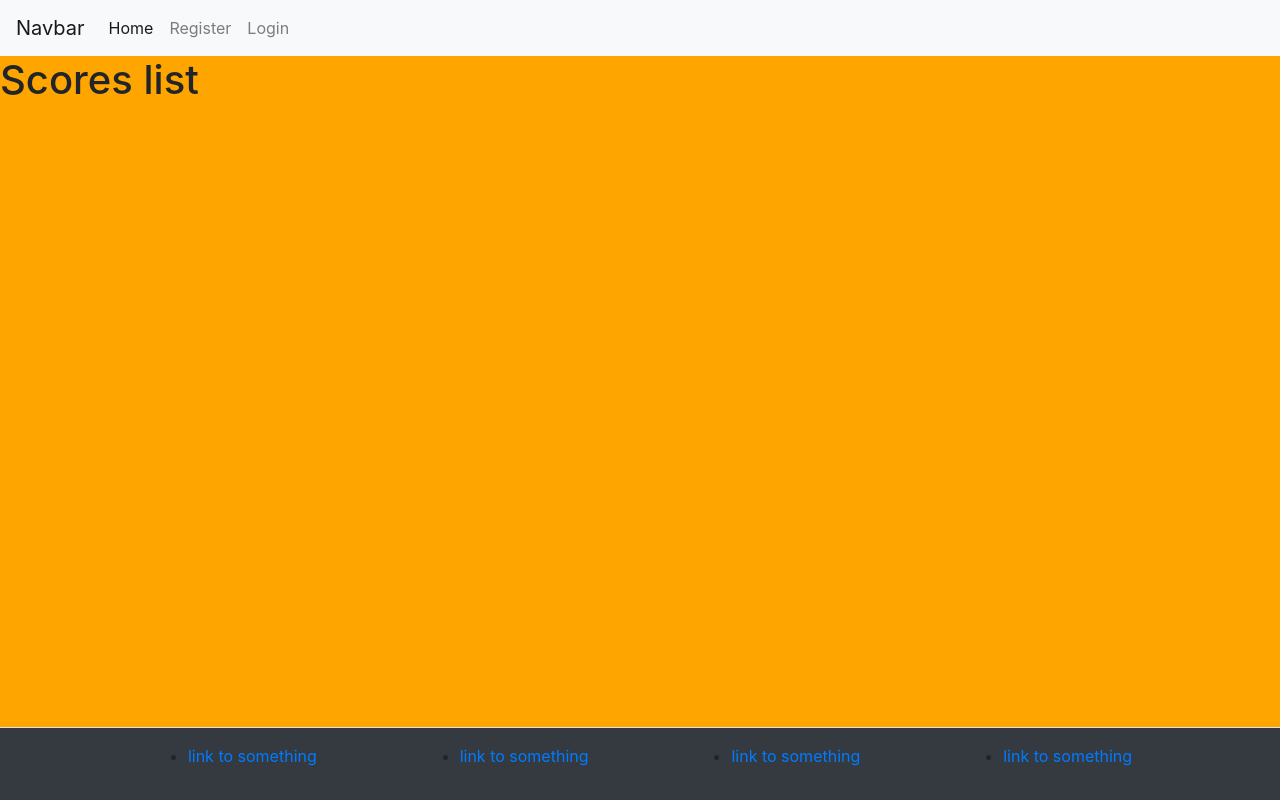
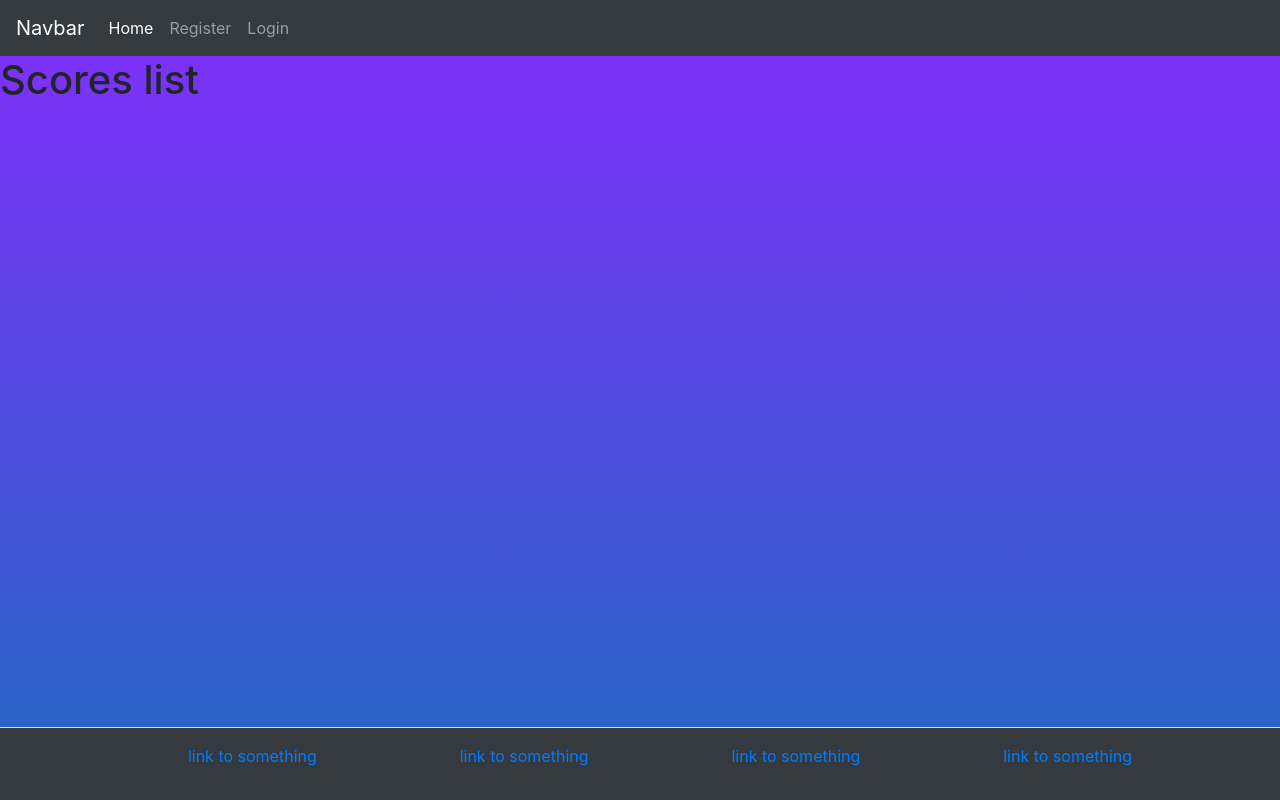
Before and after one commit to MelmothTheWanderer/Scoreboard-project-4-, a Django app: template login/templates/login/index.html in a window 1280 px wide. Run offline with Django 3.2, Linux system fonts and the light colour scheme; the template is opened without the code that fills it, so the values that code supplies are empty; some libraries are stand-ins or nearby versions.

Commit message:
ladded linear gradient to the base.htmml template

```diff
--- a/static/css/style.css
+++ b/static/css/style.css
@@ -2,6 +2,8 @@
     background-color: orange;
     min-height: 100vh;
     position:relative;
+    background: rgb(34,106,195);
+background: linear-gradient(0deg, rgba(34,106,195,1) 0%, rgba(131,45,253,1) 100%);
 }
 
 #footer {
@@ -10,3 +12,10 @@
     left:0;
     width:100%;
 }
+
+
+#footer-links {
+    display:flex;
+    justify-content: space-evenly;
+    list-style: none;
+}
--- a/templates/base.html
+++ b/templates/base.html
@@ -18,7 +18,7 @@
 <body>
 
     <!--Navigation-->
-    <nav class="navbar navbar-expand-lg navbar-light bg-light">
+    <nav class="navbar navbar-expand-lg navbar-dark bg-dark">
         <a class="navbar-brand" href="#">Navbar</a>
         <button class="navbar-toggler" type="button" data-toggle="collapse" data-target="#navbarNav" aria-controls="navbarNav" aria-expanded="false" aria-label="Toggle navigation">
           <span class="navbar-toggler-icon"></span>
@@ -51,7 +51,7 @@
     <!--Footer-->
     <footer id="footer" class=" bg-dark d-flex flex-wrap justify-content-between align-items-center py-3 border-top">
       <div class="col">
-        <ul style="display: flex; gap:10px; justify-content: space-evenly;">
+        <ul id="footer-links" style="display: flex; gap:10px; justify-content: space-evenly;">
           <li>
             <a href="#">
               link to something
```
